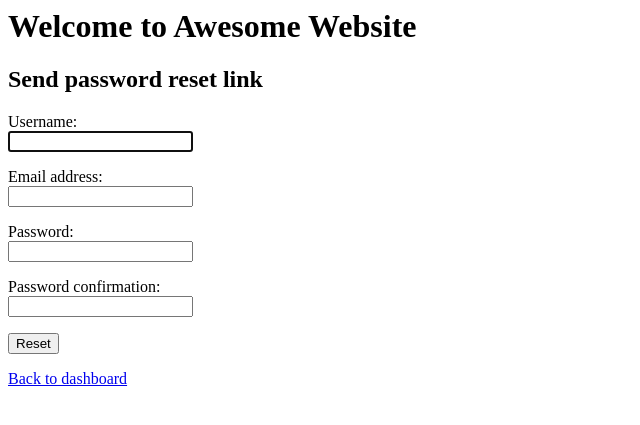
After one commit to RAIERIN/django_portfolio, a Django app: template awesome_website/users/templates/registration/password_reset_form.html in a window 1280 px wide. The commit adds this page. Shown: the top 425 px of the page, without its empty margins (0-640 px from the left). Run offline with Django 3.2, Linux system fonts and the light colour scheme; the template is opened without the code that fills it: values that come from a table or form of the project are taken from there, others are empty; parts of the project's set-up code (start-up, migrations or seed data) failed here and were passed over.

Commit message:
password reset completed

```diff
--- /dev/null
+++ b/awesome_website/users/forms.py
@@ -0,0 +1,8 @@
+# users/forms.py
+
+from django.contrib.auth.forms import UserCreationForm
+
+
+class CustomUserCreationForm(UserCreationForm):
+    class Meta(UserCreationForm.Meta):
+        fields = UserCreationForm.Meta.fields + ("email", )
--- a/awesome_website/users/templates/registration/login.html
+++ b/awesome_website/users/templates/registration/login.html
@@ -8,4 +8,5 @@
 </form>
 
 <a href="{% url 'dashboard' %}">Back to dashboard</a>
+<a href="{% url 'password_reset' %}">Reset password</a>
 {% endblock %}
--- /dev/null
+++ b/awesome_website/users/templates/registration/password_reset_email.html
@@ -0,0 +1,5 @@
+<!--users/templates/registration/password_reset_email.html-->
+
+Someone asked for password reset for email {{ email }}.
+Follow the link below:
+{{ protocol}}://{{ domain }}{% url 'password_reset_confirm' uidb64=uid token=token %}
--- /dev/null
+++ b/awesome_website/users/templates/registration/password_reset_form.html
@@ -0,0 +1,15 @@
+<!--users/templates/registration/password_reset_form.html-->
+
+{% extends 'base.html' %}
+
+{% block content %}
+<h2>Send password reset link</h2>
+
+<form method="post">
+    {% csrf_token %}
+    {{ form.as_p }}
+    <input type="submit" value="Reset">
+</form>
+
+<a href="{% url 'dashboard' %}">Back to dashboard</a>
+{% endblock %}
```
Also changed, not shown: awesome_website/awesome_website/settings.py (+2 -6 lines), awesome_website/users/templates/registration/password_reset_complete.html (added, +7 -0 lines), awesome_website/users/templates/registration/password_reset_confirm.html (added, +13 -0 lines), awesome_website/users/templates/registration/password_reset_done.html (added, +8 -0 lines), awesome_website/db.sqlite3.
